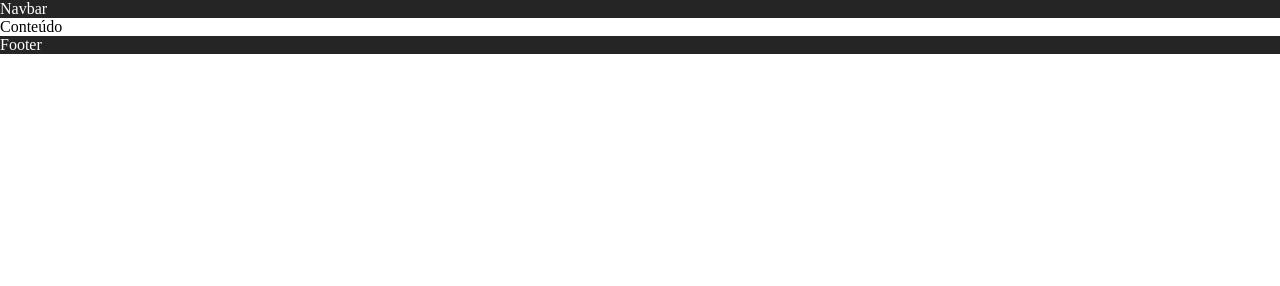
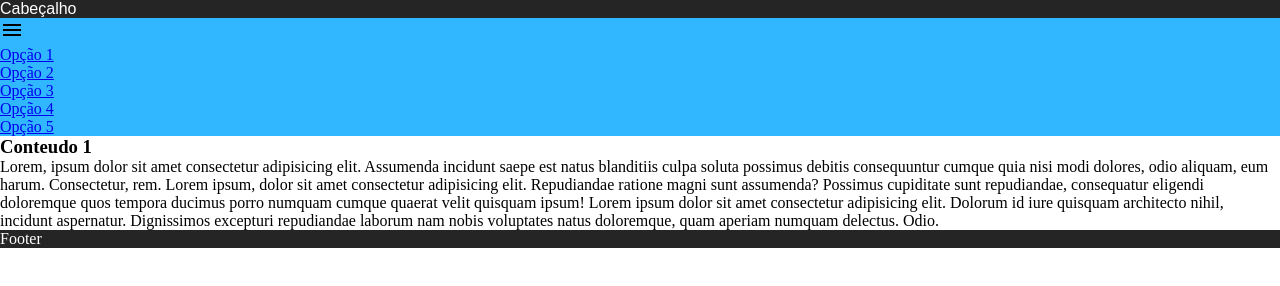
Before and after one commit to yagomfm/landing-page, a plain HTML site: page index.html in a window 1280 px wide. Drawn offline with nearby package versions, Linux system fonts and the light colour scheme; a web font is replaced by a local one.

Commit message:
change landing page

```diff
--- a/index.html
+++ b/index.html
@@ -5,20 +5,34 @@
     <meta http-equiv="X-UA-Compatible" content="IE=edge">
     <meta name="viewport" content="width=device-width, initial-scale=1.0">
     <title>Landing Page</title>
+    <link rel="stylesheet" href="https://fonts.googleapis.com/css2?family=Material+Symbols+Outlined:opsz,wght,FILL,GRAD@20..48,100..700,0..1,-50..200"/>
     <link rel="stylesheet" href="styles/style.css">
+    <link rel="stylesheet" href="styles/media-queries.css">
     <link rel="shortcut icon" href="images/favicon.ico" type="image/x-icon">
 </head>
 <body>
-    <header>
-        <nav>Navbar</nav>
+    <header class="header">
+        Cabeçalho
     </header>
-    <main>
-        <section>
-            <div>Conteúdo</div>
+    <nav>
+        <i id="burguer" class="material-symbols-outlined" onclick="clickMenu()">menu</i>
+        <ul>
+            <li><a href="#">Opção 1</a></li>
+            <li><a href="#">Opção 2</a></li>
+            <li><a href="#">Opção 3</a></li>
+            <li><a href="#">Opção 4</a></li>
+            <li><a href="#">Opção 5</a></li>
+        </ul>
+    <main class="container">
+        <section class="conteudo-1">
+            <div>
+                <h1>Conteudo 1</h1>
+                <p>Lorem, ipsum dolor sit amet consectetur adipisicing elit. Assumenda incidunt saepe est natus blanditiis culpa soluta possimus debitis consequuntur cumque quia nisi modi dolores, odio aliquam, eum harum. Consectetur, rem. Lorem ipsum, dolor sit amet consectetur adipisicing elit. Repudiandae ratione magni sunt assumenda? Possimus cupiditate sunt repudiandae, consequatur eligendi doloremque quos tempora ducimus porro numquam cumque quaerat velit quisquam ipsum! Lorem ipsum dolor sit amet consectetur adipisicing elit. Dolorum id iure quisquam architecto nihil, incidunt aspernatur. Dignissimos excepturi repudiandae laborum nam nobis voluptates natus doloremque, quam aperiam numquam delectus. Odio.</p>
+            </div>
         </section>
     </main>
     <footer>
-        <p>Footer</p>
+        <p class="footer">Footer</p>
     </footer>
 </body>
 </html>
--- /dev/null
+++ b/styles/media-queries.css
@@ -0,0 +1 @@
+@charset "UTF-8";
--- a/styles/style.css
+++ b/styles/style.css
@@ -1,8 +1,13 @@
 @charset "UTF-8";
+@import url('https://fonts.googleapis.com/css2?family=Imprima&display=swap');
 
 :root {
-    --color1: ;
-    --font1: ;
+    --color1: #6a7bff;
+    --color2: #f07067;
+    --color3: #30b7ff;
+    --color4: #13141f;
+    --font1: Arial, Helvetica, sans-serif;
+    --font2: 'Imprima', sans-serif;
 }
 
 * {
@@ -13,17 +18,20 @@
 header {
     background: #252525;
     color: white;
+    font-family: var(--font2);
+}
+
+nav {
+    position: sticky;
+    background: var(--color3);
 }
 
 main {
-    background: #ffffff;
+    background: white;
 }
 
 footer {
     background: #252525;
-    display: flex;
-    justify-content: flex-start;
-    align-items: flex-end;
 }
 footer p {
     color: white;
```
